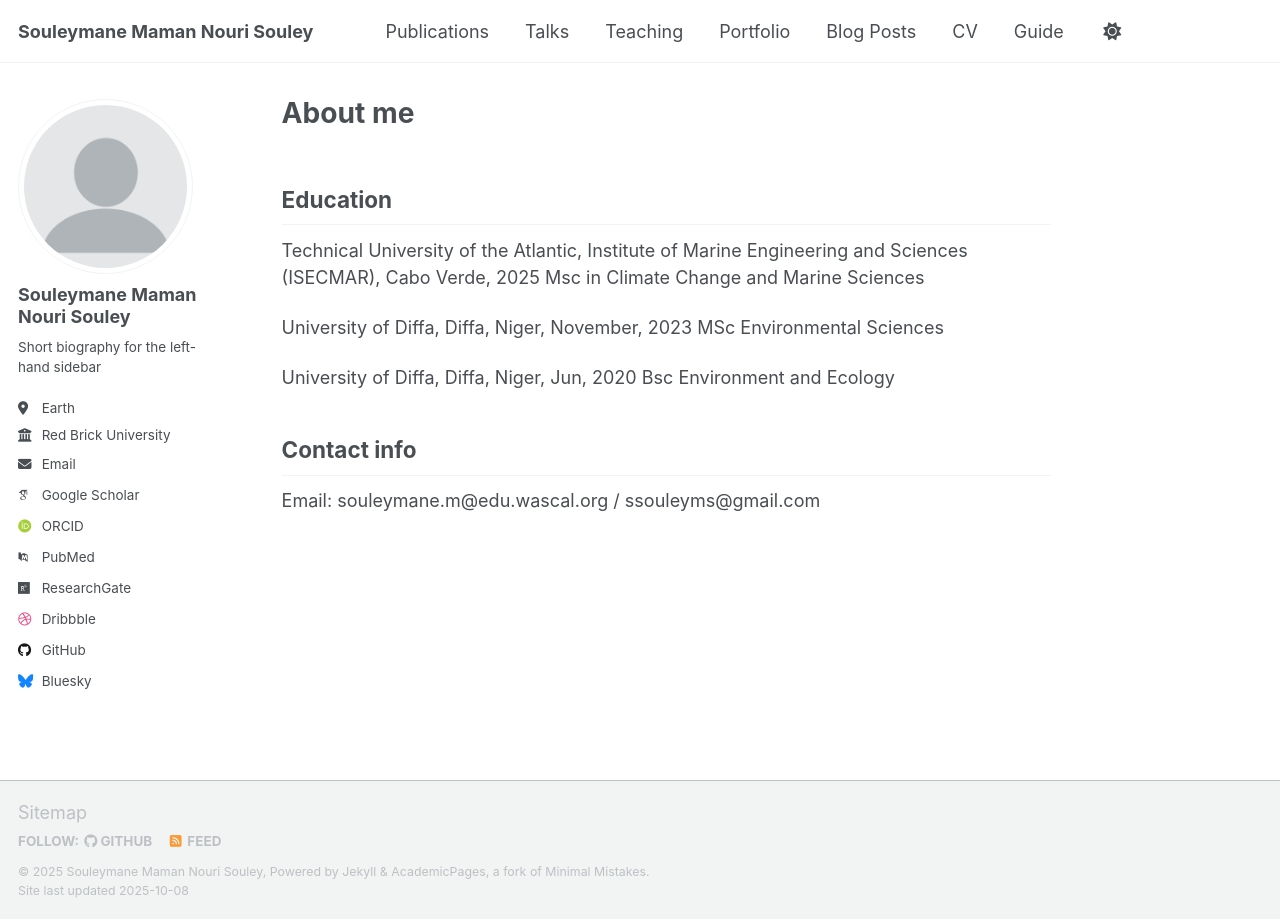
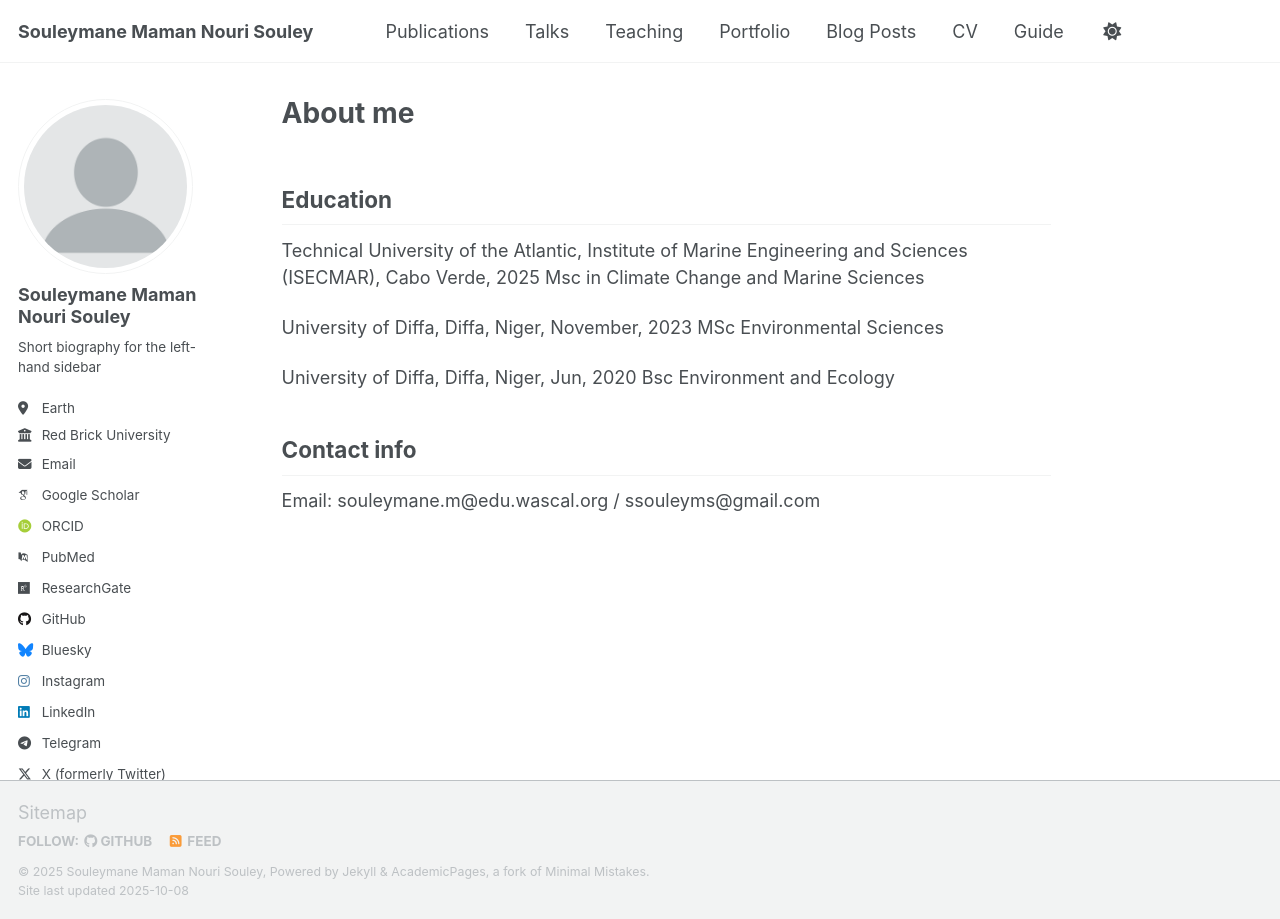
Before and after one commit to halieute/halieute.github.io, a Jekyll site: the page built from _pages/about.md, in a window 1280 px wide. Built offline with Jekyll 4.4.1, drawn with Linux system fonts in a browser that asks for light colours; some web fonts are replaced; a script that is not in the unit is left out; some of the changed lines change nothing that is shown.

Commit message:
Update social media usernames in _config.yml

```diff
--- a/_config.yml
+++ b/_config.yml
@@ -47,8 +47,8 @@ author:
   # Repositories and software development
   bitbucket        : # Username - Update with your username on the site
   codepen          : # Username
-  dribbble         : "halieute"
-  github           : "academicpages"
+  dribbble         : # Username
+  github           : "halieute"
   kaggle           : # Username
   stackoverflow    : # User number or user number and name (i.e., use "1" or "1/jeff-atwood")
 
@@ -61,17 +61,17 @@ author:
   goodreads        : # Username
   google_plus      : # Username
   keybase          : # Username
-  instagram        : # Username
+  instagram        : "soule9151"
   lastfm           : # Username
-  linkedin         : # Username
+  linkedin         : "souleymanemamannourisouley"
   mastodon         : # URL
   medium           : # URL
   pinterest        : # Username
   soundcloud       : # Username
   steam            : # Username
-  telegram         : # URL
+  telegram         : "https://t.me/MSouleymane"
   tumblr           : # Username
-  twitter          : # Username for X / Twitter
+  twitter          : "NouriSoule22856"
   vine             : # Username
   weibo            : # Username
   wikipedia        : # Username
```
